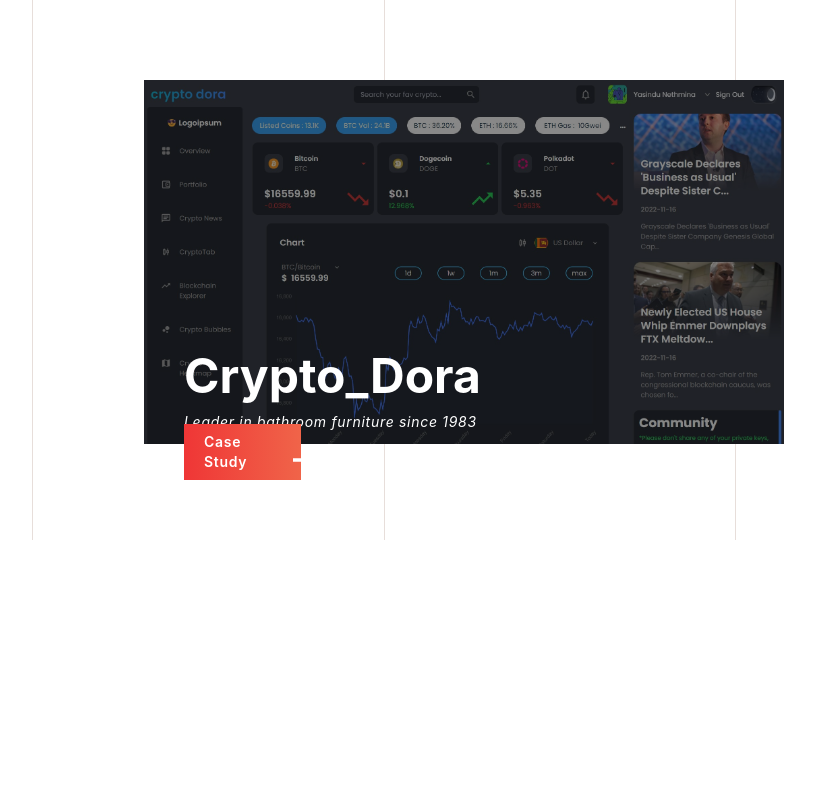
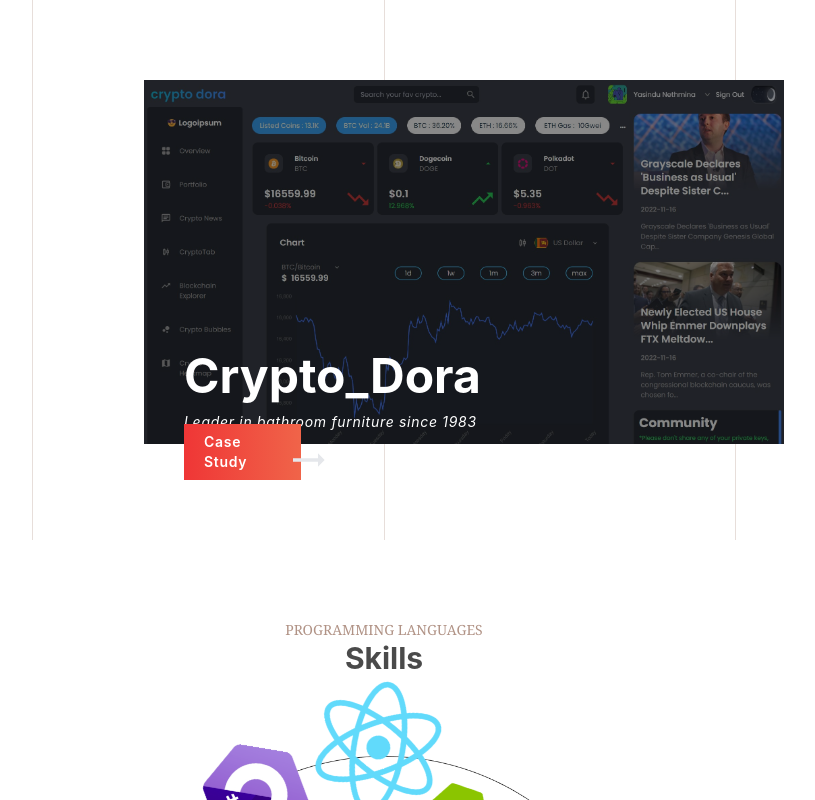
Before and after one commit to VaibhavDabral11/Portfolio-Website, a Next.js app: page / in a window 1280 px wide. Shown: the part 2000-2800 px from the top of the page, without its empty margins (256-1071 px from the left). Before the commit the page ends 2540 px from the top, so only its background shows below. Built offline with nearby package versions, Linux system fonts and the light colour scheme.

Commit message:
Skills section setup!

```diff
--- a/components/CaseStudies/CaseStudies.css
+++ b/components/CaseStudies/CaseStudies.css
@@ -1,3 +1,7 @@
+.case-studies-section {
+  height: 210vh;
+}
+
 .work1 {
   position: absolute;
   top: 130%;
--- a/components/CaseStudies/Project.css
+++ b/components/CaseStudies/Project.css
@@ -1,5 +1,5 @@
 .img-section {
-  box-shadow: inset -50rem 0 0 0 #111;
+  box-shadow: inset -100rem 0 0 0 #111;
   transition: 1s;
 }
 
--- a/components/CaseStudies/Project.tsx
+++ b/components/CaseStudies/Project.tsx
@@ -13,7 +13,7 @@
 const Project: FC<Props> = ({ title, description, img, number, link }) => {
   return (
     <div className="w-full h-full work-section cursor-pointer">
-      <div className="fhfggfgh">
+      <div className="">
         <h1 className="project-text number-text text-8xl absolute top-6 right-0 w-40 font-black text-white">
           0{number}
         </h1>
@@ -28,7 +28,7 @@
             Case Study
           </button>
           <div className="text-sm button-icon absolute bottom-0 left-36 z-20 font-semibold text-white">
-            <TrendingFlatIcon style={{ fontSize: "40px" }} />
+            <TrendingFlatIcon style={{ fontSize: "40px", color: "#e5e7eb" }} />
           </div>
         </div>
       </div>
--- /dev/null
+++ b/components/Skills/Skills.css
@@ -0,0 +1,22 @@
+.skills {
+  position: relative;
+  top: 100%;
+}
+
+.layout-img {
+  width: 60%;
+}
+
+.skills-img {
+  width: 92%;
+  animation: rotateAnim 3s linear infinite;
+}
+
+@keyframes rotateAnim {
+  0% {
+    transform: rotate(0deg);
+  }
+  100% {
+    transform: rotate(359deg);
+  }
+}
--- /dev/null
+++ b/components/Skills/Skills.tsx
@@ -0,0 +1,29 @@
+import { FC } from "react";
+import Image from "next/image";
+import LayoutImg from "../../images/layout.png";
+import SkillsImg from "../../images/main rotating images.png";
+
+const Skills: FC = () => {
+  return (
+    <div className="skills z-40 ">
+      <div className="text-center relative top-20">
+        <h4 className="font-serif case-studies-text text-sm bottom-20 relative text-[#b19386]">
+          PROGRAMMING LANGUAGES
+        </h4>
+        <h1 className="text-3xl latest-works-text bottom-20 relative text-[#4a4a4a] font-bold">
+          Skills
+        </h1>
+      </div>
+      <div className="top-20 relative fdhfhfh flex justify-center">
+        <Image src={LayoutImg} className="layout-img" alt="skills-layout" />
+        <Image
+          className="absolute skills-img -bottom-2"
+          alt="skills-layout"
+          src={SkillsImg}
+        />
+      </div>
+    </div>
+  );
+};
+
+export default Skills;
--- a/pages/_app.tsx
+++ b/pages/_app.tsx
@@ -1,8 +1,9 @@
+import "../components/CaseStudies/Project";
 import "../styles/globals.css";
 import "../components/Navbar/Navbar.css";
 import "../components/CaseStudies/Project.css";
 import "../components/CaseStudies/CaseStudies.css";
-import "../components/CaseStudies/Project";
+import "../components/Skills/Skills.css";
 import type { AppProps } from "next/app";
 
 export default function App({ Component, pageProps }: AppProps) {
--- a/pages/index.tsx
+++ b/pages/index.tsx
@@ -1,5 +1,6 @@
 import Head from "next/head";
 import CaseStudies from "../components/CaseStudies/CaseStudies";
+import Skills from "../components/Skills/Skills";
 import Layout from "../components/Layout";
 import styles from "../styles/Home.module.css";
 
@@ -52,7 +53,11 @@
           <div className="border-2 justify-center items-center flex border-black h-6 absolute bottom-7 w-4 rounded-full">
             <span className="animate-bounce">•</span>
           </div>
-          <CaseStudies />
+          {/* Case Studies */}
+          <div className="case-studies-section w-full">
+            <CaseStudies />
+          </div>
+          <Skills />
         </main>
 
         <footer className={styles.footer}></footer>
```
Also changed, not shown: images/layout.png (added), images/main rotating images.png (added).
